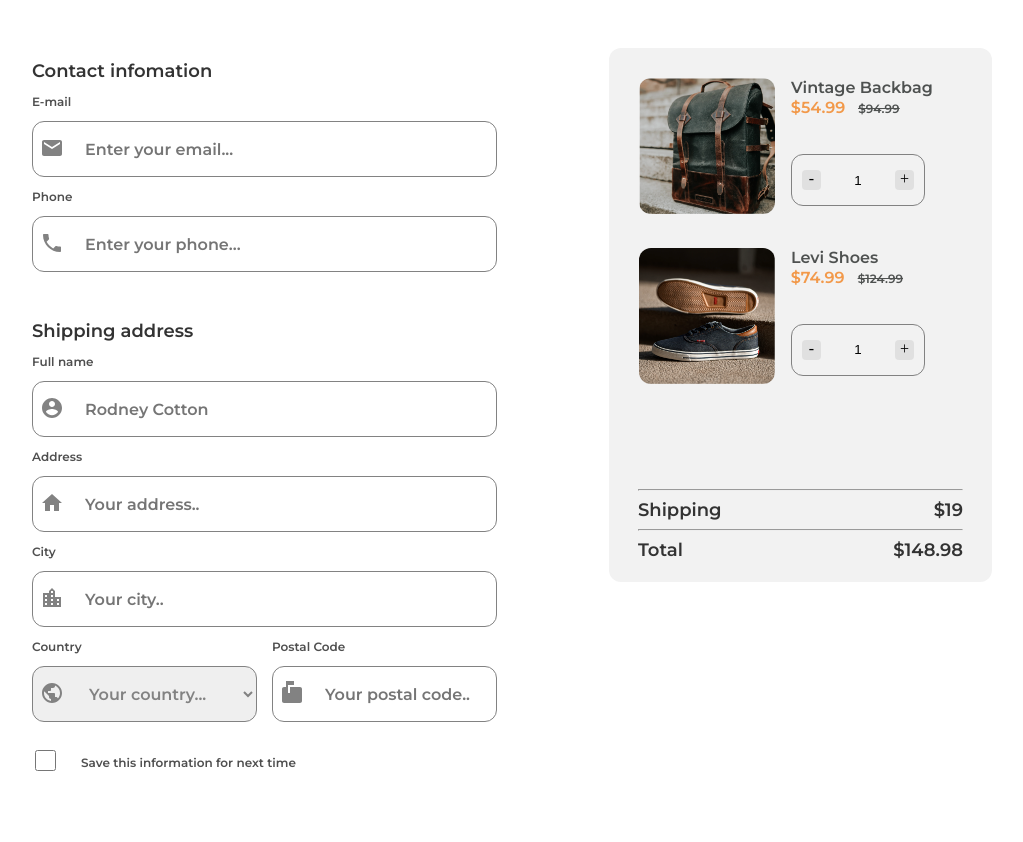
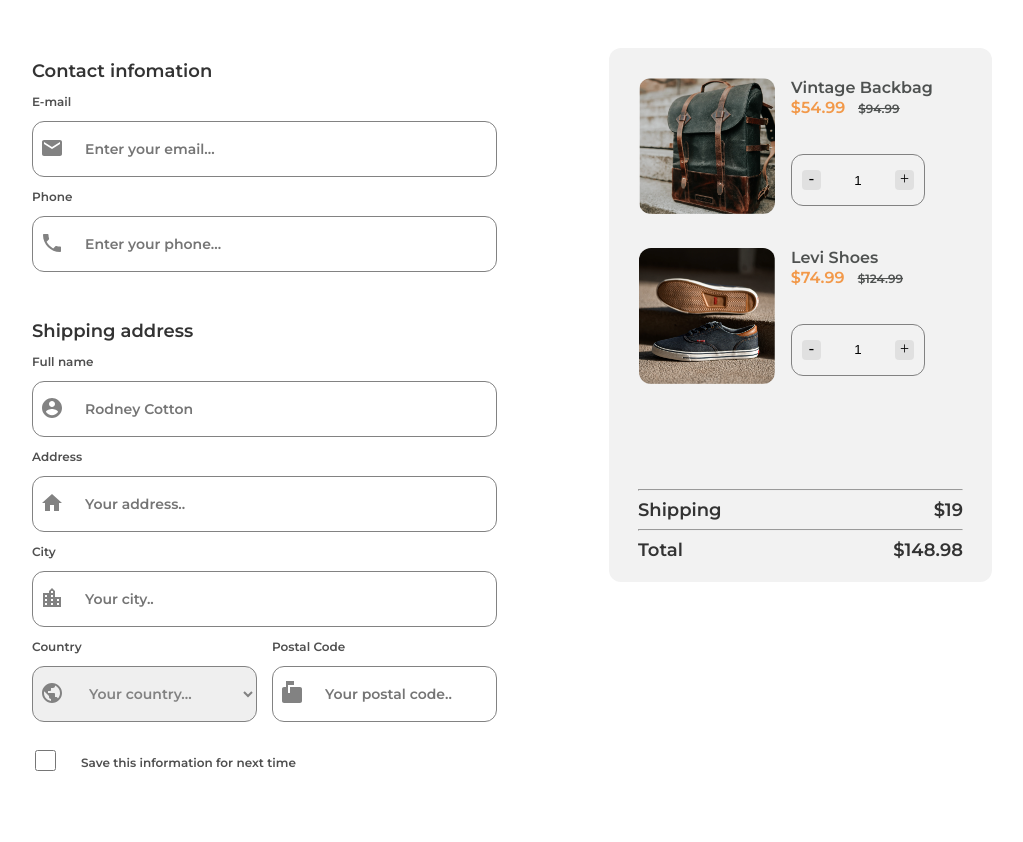
Before and after one commit to AkhilVenkateshPillai/devchallenges-checkout-page, a plain HTML site: page index.html in a window 1280 px wide. Shown: the part 110-952 px from the top of the page, without its empty margins (128-1151 px from the left). Drawn offline with Linux system fonts and the light colour scheme.

Commit message:
style udpate

```diff
--- a/style.css
+++ b/style.css
@@ -88,7 +88,7 @@ button{
     font-family: Montserrat;
     font-style: normal;
     font-weight: 600;
-    font-size: 16px;
+    font-size: 14px;
     line-height: 20px;
     color: #828282;
 
@@ -105,6 +105,8 @@ button{
     margin:0;
 
 }
+
+
 
 .container-contact-info>.address-sub{
     display: grid;
@@ -132,7 +134,7 @@ button{
     font-family: Montserrat;
     font-style: normal;
     font-weight: 600;
-    font-size: 16px;
+    font-size: 14px;
     line-height: 20px;
     color: #828282;
 }
@@ -149,7 +151,7 @@ button{
     font-family: Montserrat;
     font-style: normal;
     font-weight: 600;
-    font-size: 16px;
+    font-size: 14px;
     line-height: 20px;
     color: #828282;
 }
```
